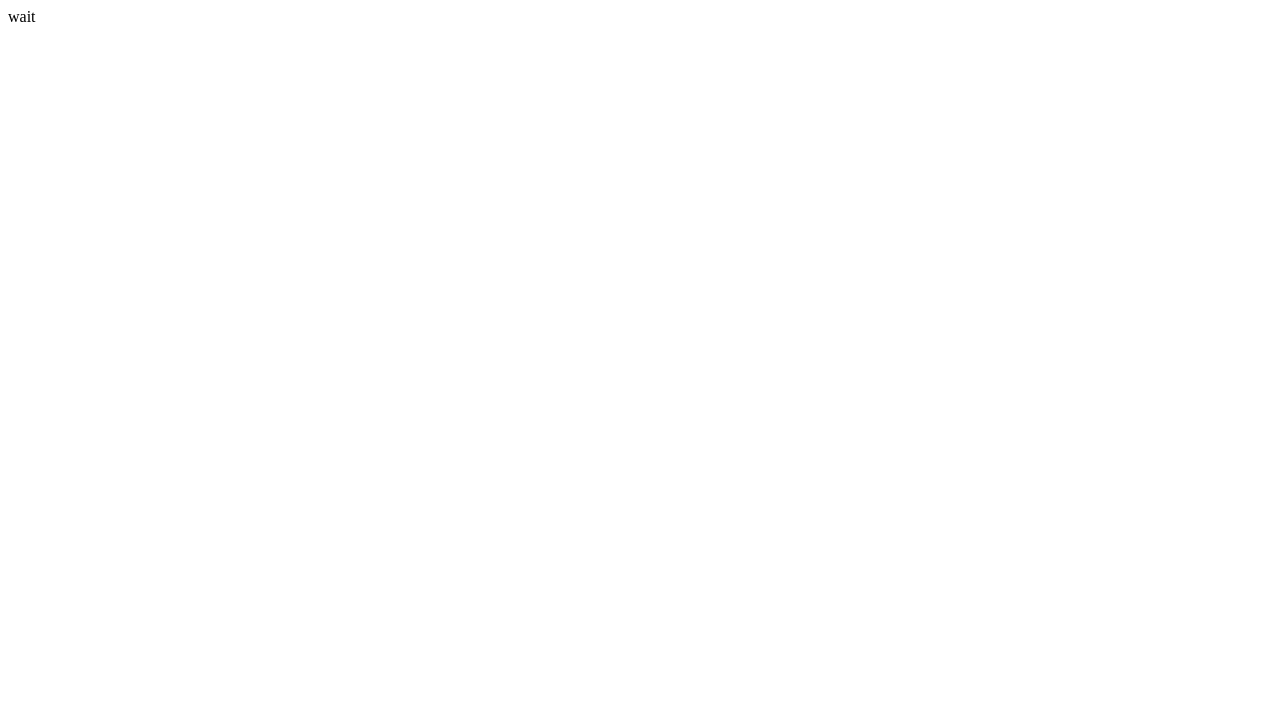
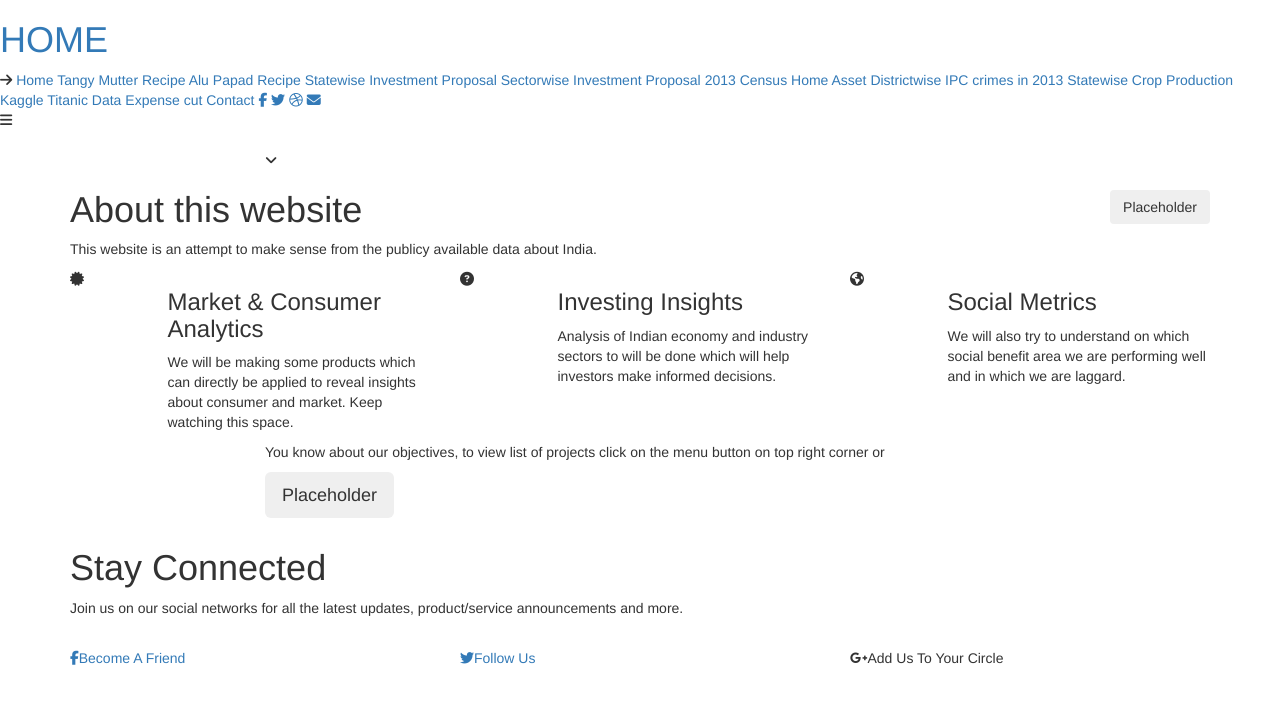
Before and after one commit to makanksha/makanksha.github.io, a plain HTML site: page index.html in a window 1280 px wide. Drawn offline with nearby package versions, Linux system fonts and the light colour scheme.

Commit message:
Update index.html

```diff
--- a/index.html
+++ b/index.html
@@ -1 +1,176 @@
-wait
+<!DOCTYPE html>
+<html lang="en">
+  <head>
+    <meta charset="utf-8">
+    <meta http-equiv="X-UA-Compatible" content="IE=edge">
+    <meta name="viewport" content="width=device-width, initial-scale=1.0">
+    <meta name="description" content="">
+    <meta name="author" content="Akanksha">
+    <link rel="shortcut icon" href="assets/ico/favicon.png">
+
+    <title>Food Food !!!</title>
+
+    <!-- Bootstrap core CSS -->
+    <link href="css/bootstrap.min.css" rel="stylesheet">
+
+    <!-- Custom styles for this template -->
+    <link href="css/main.css" rel="stylesheet">
+
+    <link href="css/font-awesome.min.css" rel="stylesheet">
+
+  </head>
+<body>
+
+	<!-- Menu -->
+	<nav class="menu" id="theMenu">
+		<div class="menu-wrap">
+			<h1 class="logo"><a href="index.html#home">HOME</a></h1>
+			<i class="fa fa-arrow-right menu-close"></i>
+			<a href="index.html">Home</a>
+			<a href="tangymutter.html">Tangy Mutter Recipe</a>
+			<a href="alupapad.html">Alu Papad Recipe</a>
+			<a href="stateinvest.html">Statewise Investment Proposal</a>
+			<a href="sectorinvest.html">Sectorwise Investment Proposal</a>
+			<a href="homeasset.html">2013 Census Home Asset</a>
+            <a href="districtcrime.html">Districtwise IPC crimes in 2013</a>
+            <a href="statecrop.html">Statewise Crop Production</a>
+            <a href="kaggletitanic.html">Kaggle Titanic Data</a>
+			<a href="expense.html">Expense cut</a>
+			<a href="#contact">Contact</a>
+			<a href="#"><i class="fa fa-facebook"></i></a>
+			<a href="#"><i class="fa fa-twitter"></i></a>
+			<a href="#"><i class="fa fa-dribbble"></i></a>
+			<a href="#"><i class="fa fa-envelope"></i></a>
+		</div>
+
+		<!-- Menu button -->
+		<div id="menuToggle"><i class="fa fa-bars"></i></div>
+
+		<!-- MAIN IMAGE SECTION -->
+	<div id="headerwrap">
+		<div id="contain">
+			<div class="container">
+				<div class="row">
+					<div class="col-lg-8 col-lg-offset-2">
+						<h1></h1>
+						<h2></h2>
+						<div class="spacer"></div>
+						<i class="fa fa-angle-down"></i>
+					</div>
+				</div><!-- row -->
+			</div><!-- /container -->
+		</div><!-- /contain -->
+	</div><!-- /headerwrap -->
+
+	<!-- WELCOME SECTION -->
+	<div id="bg">
+    <div class="container">
+      <div class="row mt">
+      	<div class="col-lg-8">
+	        <h1>About this website</h1>
+	        <p>This website is an attempt to make sense from the publicy available data about India.</p>
+      	</div>
+      	<div class="col-lg-4">
+      		<p class="pull-right"><br><button type="button" class="btn btn-green">Placeholder</button></p>
+      	</div>
+      </div><!-- /row -->
+    </div><!-- /.container -->
+      <!-- PORTFOLIO SECTION -->
+	<!-- SERVICES SECTION -->
+	<div id="services">
+		<div class="container">
+			<div class="row mt">
+				<div class="col-lg-1 centered">
+					<i class="fa fa-certificate"></i>
+				</div>
+				<div class="col-lg-3">
+					<h3>Market & Consumer Analytics</h3>
+					<p>We will be making some products which can directly be applied to reveal insights about consumer and market. Keep watching this space.</p>
+				</div>
+
+				<div class="col-lg-1 centered">
+					<i class="fa fa-question-circle"></i>
+				</div>
+				<div class="col-lg-3">
+					<h3>Investing Insights</h3>
+					<p>Analysis of Indian economy and industry sectors to will be done which will help investors make informed decisions.</p>
+				</div>
+
+
+				<div class="col-lg-1 centered">
+					<i class="fa fa-globe"></i>
+				</div>
+				<div class="col-lg-3">
+					<h3>Social Metrics</h3>
+					<p>We will also try to understand on which social benefit area we are performing well and in which we are laggard.</p>
+				</div>
+
+			</div><!-- row -->
+		</div><!-- container -->
+	</div><!-- services section -->
+
+
+
+	<!-- CALL TO ACTION -->
+	<div id="call">
+		<div class="container">
+			<div class="row">
+				<div class="col-lg-8 col-lg-offset-2">
+					<p>You know about our objectives, to view list of projects click on the menu button on top right corner or</p>
+					<p><button type="button" class="btn btn-green btn-lg" id="clickmenu">Placeholder</button></p>
+				</div>
+			</div><!-- row -->
+		</div><!-- container -->
+	</div><!-- Call to action -->
+
+	<div class="container">
+		<div class="row mt">
+			<div class="col-lg-12">
+				<h1>Stay Connected</h1>
+				<p>Join us on our social networks for all the latest updates, product/service announcements and more.</p>
+				<br>
+			</div><!-- col-lg-12 -->
+		</div><!-- row -->
+	</div><!-- container -->
+
+
+	<!-- SOCIAL FOOTER -->
+	<section id="contact">
+	<div id="sf">
+		<div class="container">
+			<div class="row">
+			<a href="http://www.facebook.com/m.swastik">
+				<div class="col-lg-4 dg">
+					<p class="centered"><i class="fa fa-facebook"></i>Become A Friend</p>
+				</div></a>
+				<a href="http://www.twitter.com/mswastik">
+				<div class="col-lg-4 lg">
+					<p class="centered"><i class="fa fa-twitter"></i>Follow Us</p>
+				</div></a>
+				<div class="col-lg-4 dg">
+					<p class="centered"><i class="fa fa-google-plus"></i>Add Us To Your Circle</p>
+				</div>
+			</div><!-- row -->
+		</div><!-- container -->
+	</div><!-- Social Footer -->
+	</section>
+	</div>
+    <!-- Bootstrap core JavaScript
+    ================================================== -->
+    <!-- Placed at the end of the document so the pages load faster -->
+    <script src="https://code.jquery.com/jquery-1.10.2.min.js"></script>
+    <script src="js/bootstrap.min.js"></script>
+    <script src="js/main.js"></script>
+	<script src="js/masonry.pkgd.min.js"></script>
+	<script src="js/imagesloaded.js"></script>
+    <script src="js/classie.js"></script>
+	<script src="js/AnimOnScroll.js"></script>
+	<script>
+		new AnimOnScroll( document.getElementById( 'grid' ), {
+			minDuration : 0.4,
+			maxDuration : 0.7,
+			viewportFactor : 0.2
+		} );
+	</script>
+  </body>
+</html>
```
